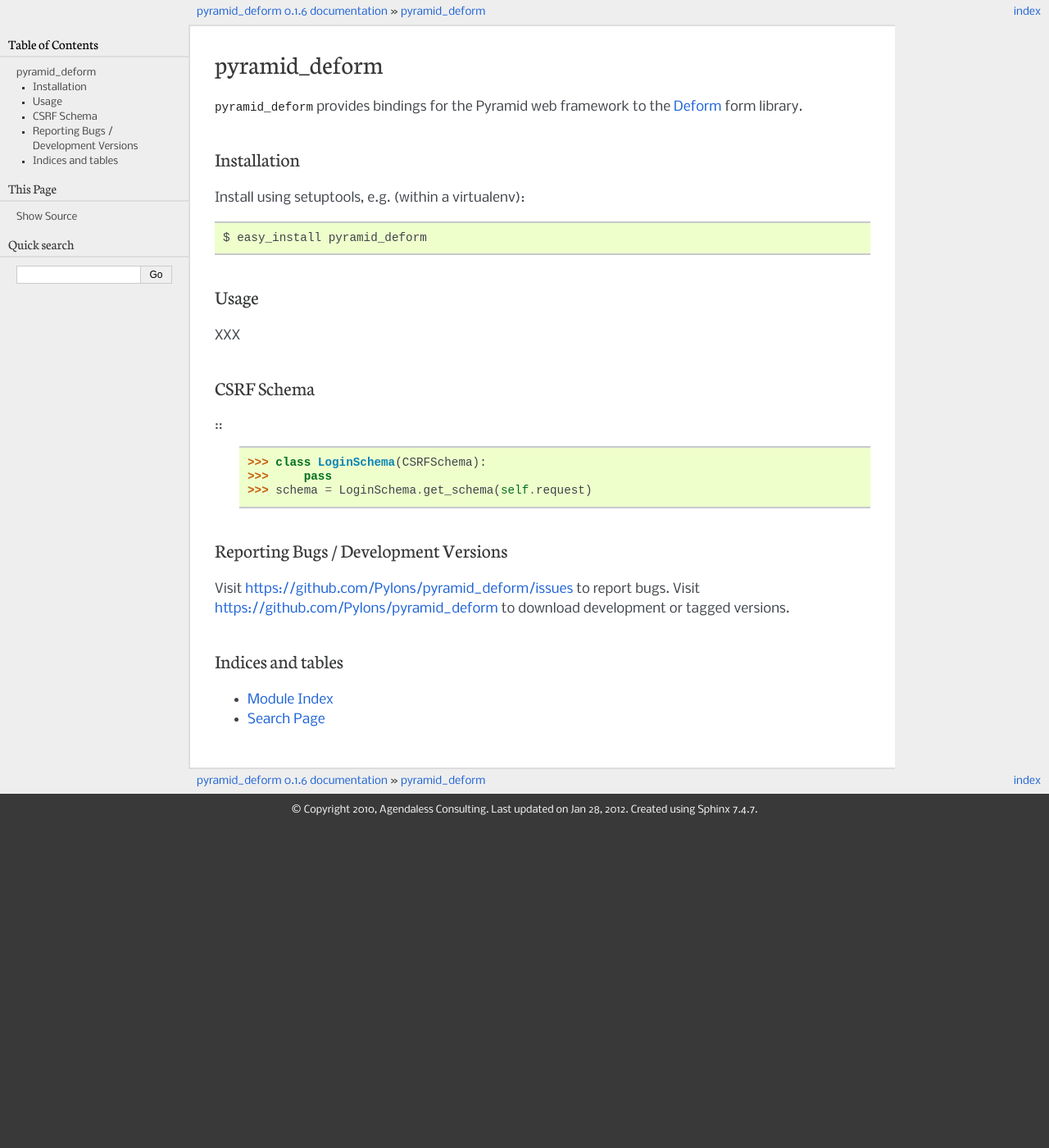
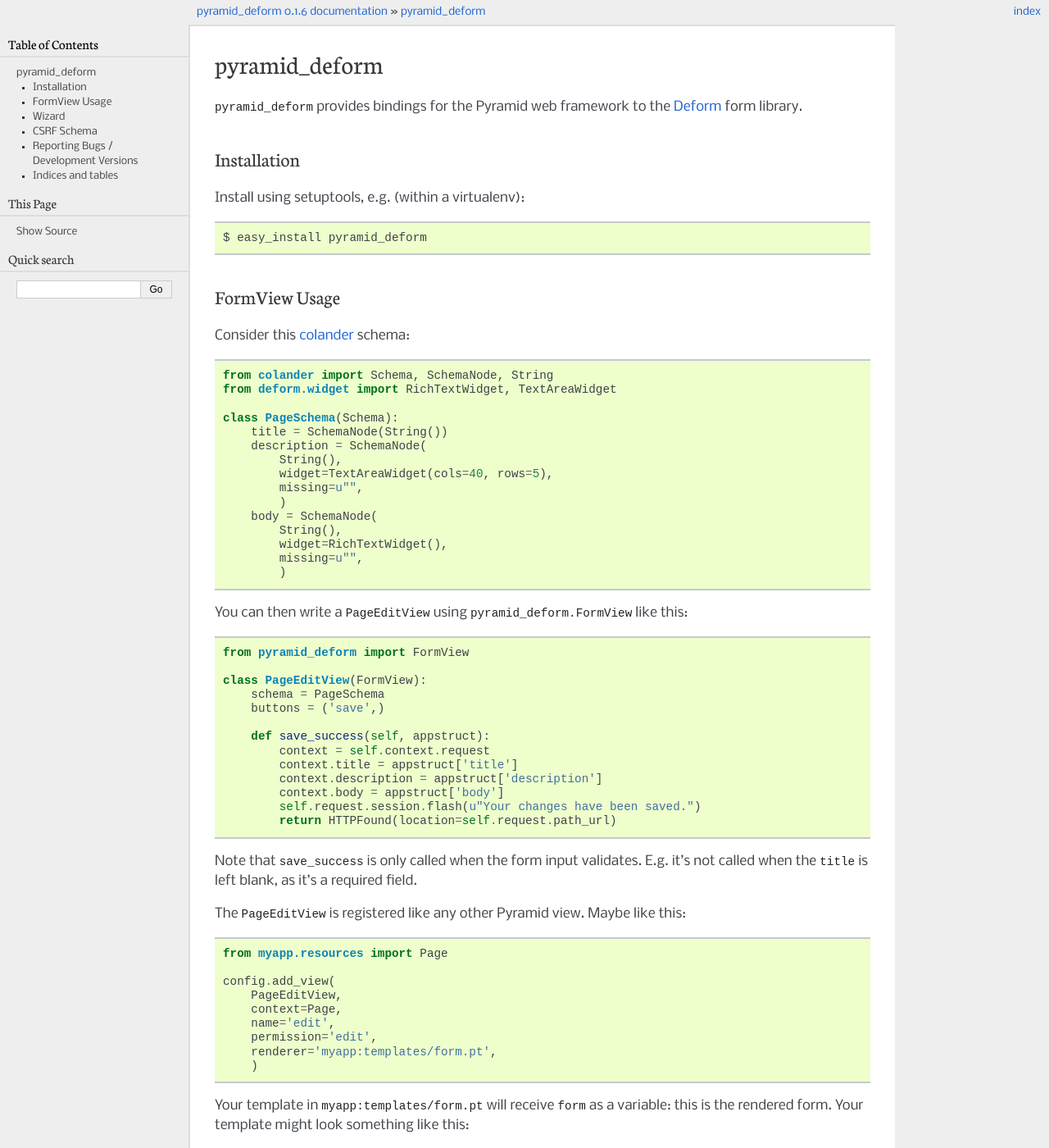
Before and after one commit to Pylons/pyramid_deform, a Sphinx documentation site: the page built from docs/index.rst, in a window 1280 px wide and 1400 px high. Shown: the whole window at 82% size. Built offline with Sphinx 7.4.7, drawn with Linux system fonts in a browser that asks for light colours; some of the changed text lies outside the part shown.

Commit message:
Add usage example for FormView class.

```diff
--- a/CHANGES.txt
+++ b/CHANGES.txt
@@ -1,5 +1,7 @@
 Next release
 ------------
+
+- Add usage example for FormView class.
 
 - Fix syntax error in javascript when ajax_options are not specified. Use a
   string representing an empty javascript object as the default for
--- a/docs/index.rst
+++ b/docs/index.rst
@@ -11,12 +11,91 @@
 
   $ easy_install pyramid_deform
 
-Usage
------
+FormView Usage
+--------------
+
+Consider this `colander
+<http://docs.pylonsproject.org/projects/colander/en/latest/>`_ schema:
+
+.. code-block:: python
+
+  from colander import Schema, SchemaNode, String
+  from deform.widget import RichTextWidget, TextAreaWidget
+
+  class PageSchema(Schema):
+      title = SchemaNode(String())
+      description = SchemaNode(
+          String(),
+          widget=TextAreaWidget(cols=40, rows=5),
+          missing=u"",
+          )
+      body = SchemaNode(
+          String(),
+          widget=RichTextWidget(),
+          missing=u"",
+          )
+
+You can then write a ``PageEditView`` using
+``pyramid_deform.FormView`` like this:
+
+.. code-block:: python
+
+  from pyramid_deform import FormView
+
+  class PageEditView(FormView):
+      schema = PageSchema
+      buttons = ('save',)
+
+      def save_success(self, appstruct):
+          context = self.context.request
+          context.title = appstruct['title']
+          context.description = appstruct['description']
+          context.body = appstruct['body']
+          self.request.session.flash(u"Your changes have been saved.")
+          return HTTPFound(location=self.request.path_url)
+
+Note that ``save_success`` is only called when the form input
+validates.  E.g. it's not called when the ``title`` is left blank, as
+it's a required field.
+
+The ``PageEditView`` is registered like any other Pyramid view.  Maybe
+like this:
+
+.. code-block:: python
+
+  from myapp.resources import Page
+
+  config.add_view(
+      PageEditView,
+      context=Page,
+      name='edit',
+      permission='edit',
+      renderer='myapp:templates/form.pt',
+      )
+
+Your template in ``myapp:templates/form.pt`` will receive ``form`` as
+a variable: this is the rendered form.  Your template might look
+something like this:
+
+.. code-block:: html
+
+  <html>
+    <body>
+      <h1>Edit ${context.title}</h1>
+      <form tal:replace="structure form" />
+    </div>
+  </html>
+
+Wizard
+------
+
 XXX
 
 CSRF Schema
 -----------
+
+XXX
+
 ::
     >>> class LoginSchema(CSRFSchema):
     >>>     pass
```
